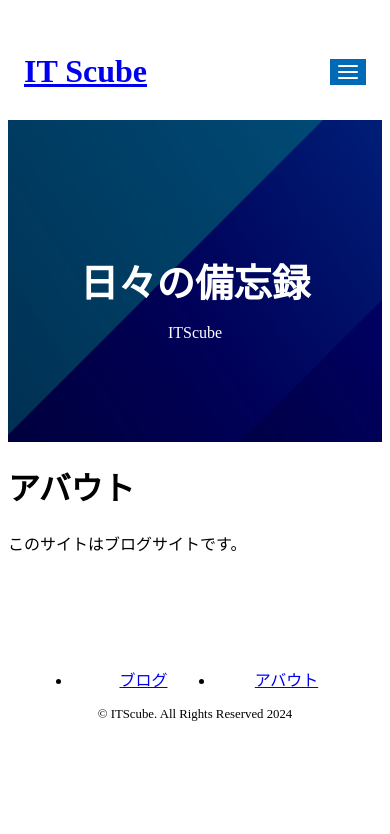
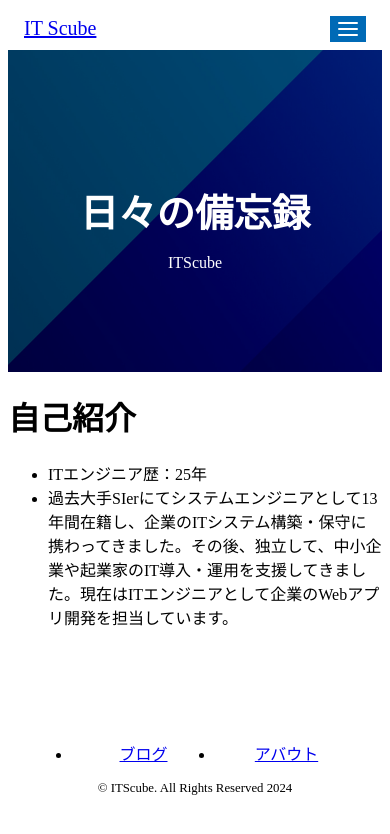
Before and after one commit to its3-kj/scube-blog, a Next.js app: page /about in a window 390 px wide. Shown: the top 834 px of the page. Built offline with nearby package versions, Linux system fonts and the light colour scheme.

Commit message:
ヘッダー修正とアバウト記事追加

```diff
--- a/app/about/page.tsx
+++ b/app/about/page.tsx
@@ -3,8 +3,15 @@ import React from "react";
 const AboutPage = () => {
   return (
     <div>
-      <h1>アバウト</h1>
-      <p>このサイトはブログサイトです。</p>
+      <h1>自己紹介</h1>
+      <p>
+        <ul>
+          <li>ITエンジニア歴：25年</li>
+          <li>
+            過去大手SIerにてシステムエンジニアとして13年間在籍し、企業のITシステム構築・保守に携わってきました。その後、独立して、中小企業や起業家のIT導入・運用を支援してきました。現在はITエンジニアとして企業のWebアプリ開発を担当しています。
+          </li>
+        </ul>
+      </p>
     </div>
   );
 };
--- a/components/Header/index.module.css
+++ b/components/Header/index.module.css
@@ -10,6 +10,8 @@
 
 .logoLink {
   display: flex;
+  height: 48px;
+  font-size: 36px;
 }
 
 .logo {
@@ -27,6 +29,14 @@
 
 @media (max-width: 640px) {
   .header {
-    padding: 24px 16px 8px;
+    padding: 8px 16px 8px;
+  }
+  /* .logo {
+    height: 16px;
+    width: auto;
+  } */
+  .logoLink {
+    height: 24px;
+    font-size: 20px;
   }
 }
--- a/components/Header/index.tsx
+++ b/components/Header/index.tsx
@@ -6,7 +6,7 @@ const Header = () => {
   return (
     <header className={styles.header}>
       <Link href="/" className={styles.logoLink}>
-        <h1>IT Scube</h1>
+        IT Scube
       </Link>
       <Menu />
     </header>
--- a/components/Menu/index.module.css
+++ b/components/Menu/index.module.css
@@ -18,7 +18,7 @@
   .nav.open {
     display: block;
     position: fixed;
-    top: 50px;
+    top: 40px;
     left: 0;
     right: 0;
     bottom: 0;
@@ -29,7 +29,7 @@
 
   .items {
     padding: 10px;
-    width: 25%;
+    width: 30%;
     background-color: rgb(236, 220, 223, 75%);
     flex-direction: column;
     gap: 24px;
```
